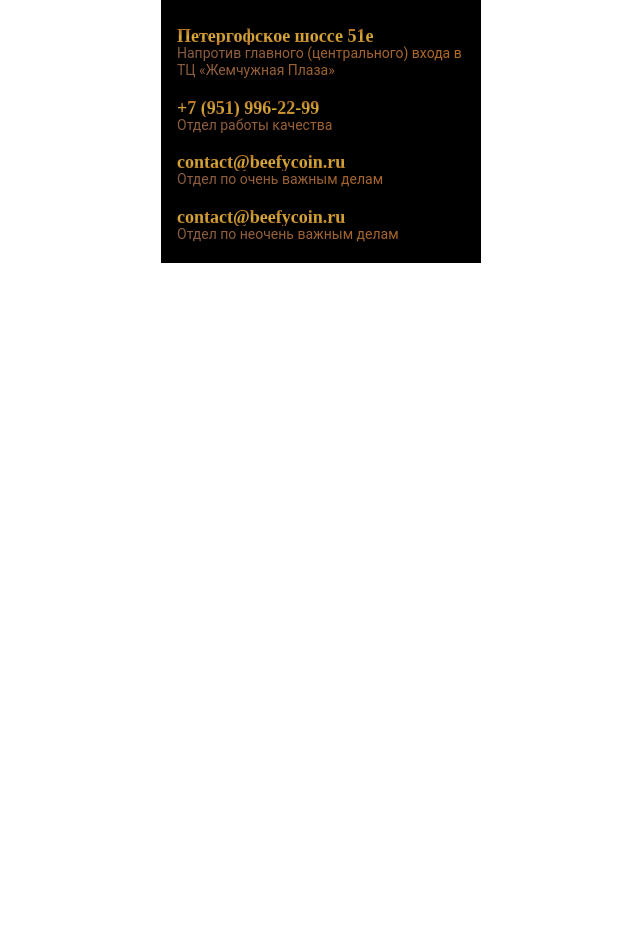
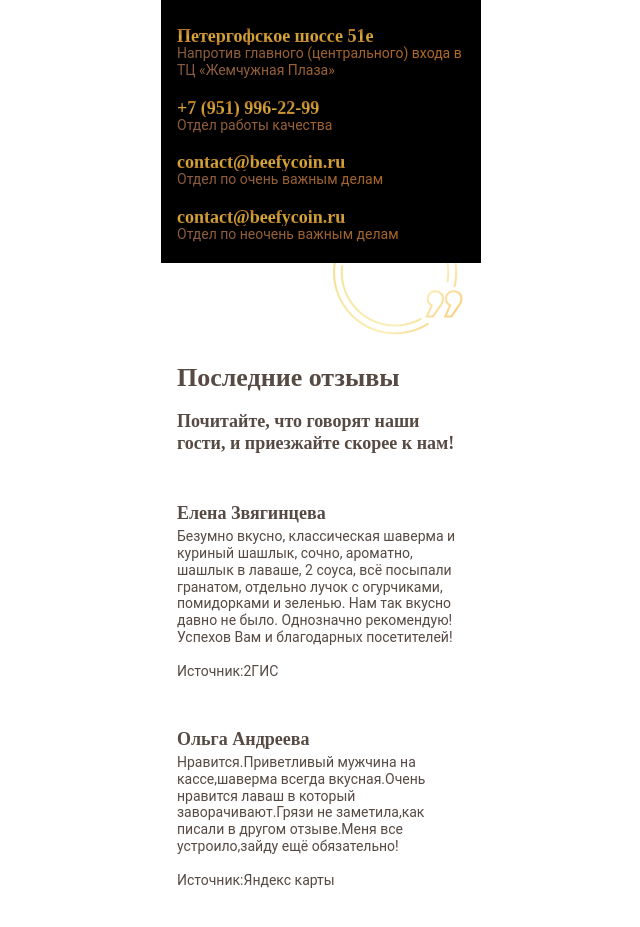
Before and after one commit to webdotG/beef, a plain HTML site: page index.html in a window 1280 px wide. Shown: the part 3470-4397 px from the top of the page, without its empty margins (319-959 px from the left). Before the commit the page ends 3733 px from the top, so only its background shows below. Drawn offline with Linux system fonts and the light colour scheme; files whose address does not match are found by name.

Commit message:
reviews add section

```diff
--- /dev/null
+++ b/css/reviews.css
@@ -0,0 +1,66 @@
+@media (min-width: 320px) {
+
+    .reviews {
+        width: 288px;
+        padding-left: 16px;
+        padding-right: 16px;
+        margin: 0 auto;
+        background-image: url("../img/reviews__back--mobile.png");
+        background-position-x: 167px;
+        background-position-y: 0;
+        background-repeat: no-repeat;
+    }
+
+    .reviews-title {
+        margin: 0;
+        padding-top: 102px;
+        padding-bottom: 20px;
+        font-family: "Bebas";
+        font-style: normal;
+        font-weight: 700;
+        font-size: 26px;
+        line-height: 100%;
+        color: #564A43;
+    }
+
+    .reviews-title--second {
+        margin: 0;
+        padding-bottom: 50px;
+        font-family: "Bebas";
+        font-style: normal;
+        font-weight: 700;
+        font-size: 18px;
+        line-height: 120%;
+        color: #564A43;
+    }
+    .reviews-list__item{
+        margin-bottom: 50px;
+    }
+
+    .reviews-list__item-title {
+        margin: 0;
+        padding-bottom: 6px;
+        font-family: "Bebas";
+        font-style: normal;
+        font-weight: 700;
+        font-size: 18px;
+        line-height: 100%;
+        color: #564A43;
+    }
+
+    .reviews-paragraph {
+        padding-bottom: 16px;
+    }
+
+    .reviews-paragraph,
+    .reviews-source,
+    .reviews-source--place {
+        margin: 0;
+        font-family: "Roboto";
+        font-style: normal;
+        font-weight: 400;
+        font-size: 14px;
+        line-height: 120%;
+        color: #564A43;
+    }
+}
--- a/index.html
+++ b/index.html
@@ -12,6 +12,7 @@
     <link rel="stylesheet" href="css/about.css">
     <link rel="stylesheet" href="css/menu.css">
     <link rel="stylesheet" href="css/find-us.css">
+    <link rel="stylesheet" href="css/reviews.css">
 </head>
 <body>
 <header>
@@ -202,7 +203,29 @@
             <h4 class="find-us__no-business-title">contact@beefycoin.ru</h4>
             <p class="find-us__no-business-paragraph">Отдел по неочень важным делам</p>
         </div>
-         </section>
+    </section>
+    <section class="reviews">
+        <h3 class="reviews-title">Последние отзывы </h3>
+        <h4 class="reviews-title--second">Почитайте, что говорят наши гости, и приезжайте скорее к нам!</h4>
+        <ul class="reviews-list">
+            <li class="reviews-list__item">
+                <h5 class="reviews-list__item-title">Елена Звягинцева</h5>
+                <div class="reviews-raiting"></div>
+                <p class="reviews-paragraph">Безумно вкусно, классическая шаверма и куриный шашлык, сочно, ароматно,
+                    шашлык в лаваше, 2 соуса, всё посыпали гранатом, отдельно лучок с огурчиками, помидорками и зеленью.
+                    Нам так вкусно давно не было. Однозначно рекомендую! Успехов Вам и благодарных посетителей!</p>
+                <span class="reviews-source">Источник:<span class="reviews-source--place">2ГИС</span></span>
+            </li>
+            <li class="reviews-list__item">
+                <h5 class="reviews-list__item-title">Ольга Андреева</h5>
+                <div class="reviews-raiting"></div>
+                <p class="reviews-paragraph">Нравится.Приветливый мужчина на кассе,шаверма всегда вкусная.Очень нравится
+                    лаваш в который заворачивают.Грязи не заметила,как писали в другом отзыве.Меня все устроило,зайду
+                    ещё обязательно!</p>
+                <span class="reviews-source">Источник:<span class="reviews-source--place">Яндекс карты</span></span>
+            </li>
+        </ul>
+    </section>
 </main>
 </body>
 </html>
```
Also changed, not shown: img/reviews__back--mobile.png (added).
